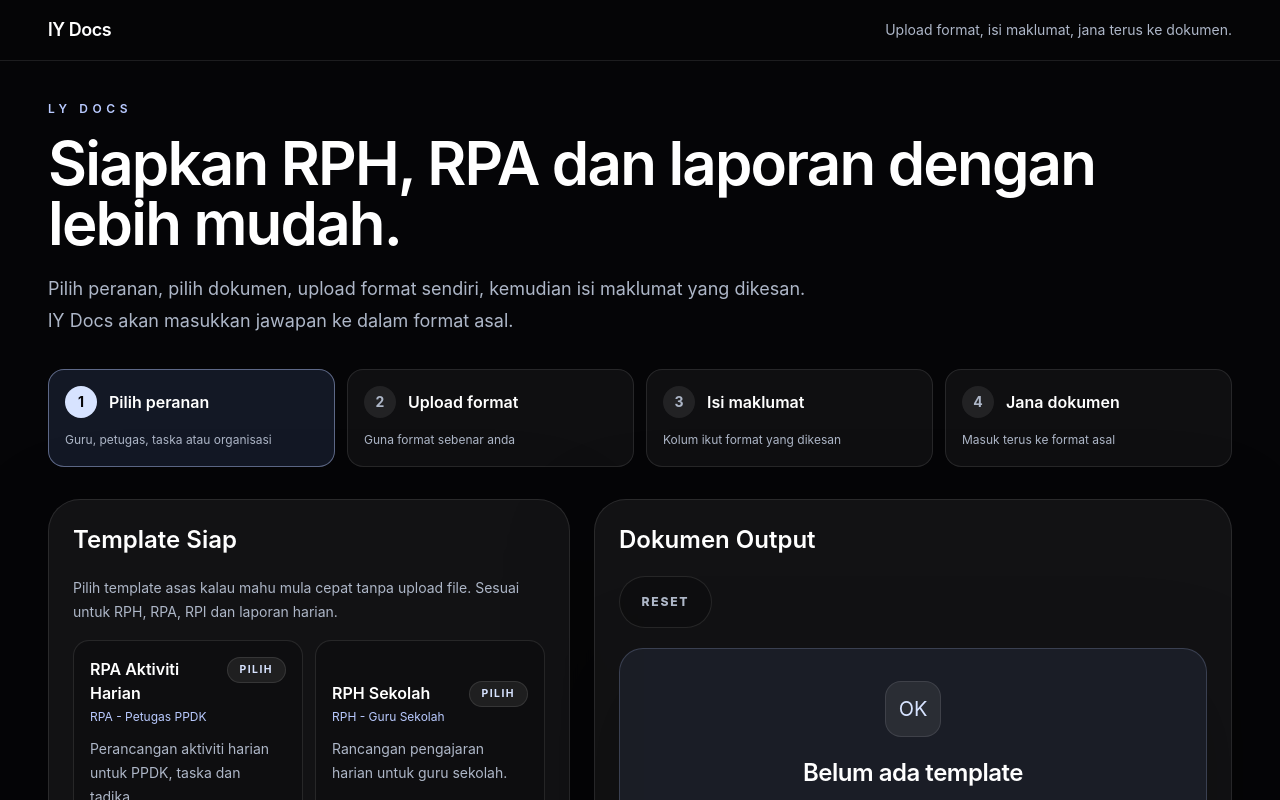
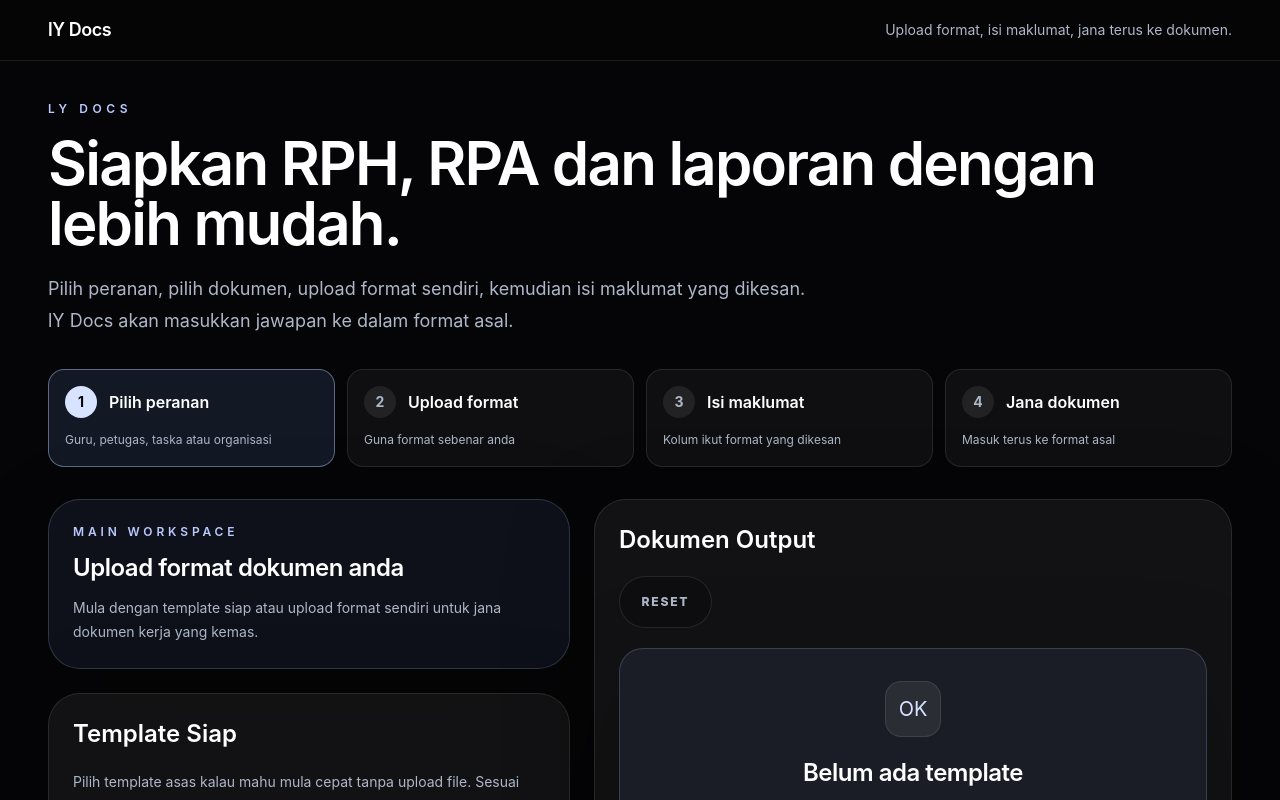
Before and after one commit to lengyagesya/lengyagesya-legacy, a Next.js app: page / in a window 1280 px wide. Shown: the top 800 px of the page. Built offline with nearby package versions, Linux system fonts and the light colour scheme.

Commit message:
Ensure root homepage renders workspace

```diff
--- a/src/app/page.tsx
+++ b/src/app/page.tsx
@@ -481,6 +481,19 @@ export default function Home() {
 
             <div className="grid gap-6 xl:grid-cols-[0.9fr_1.1fr]">
               <div className="space-y-6">
+                <section className="rounded-[2rem] border border-[#b9caff]/20 bg-[#7da1ff]/8 p-5 shadow-[0_24px_90px_rgba(0,0,0,0.2)] backdrop-blur-2xl sm:p-6">
+                  <p className="text-xs font-semibold uppercase tracking-[0.32em] text-[#b9caff]">
+                    Main workspace
+                  </p>
+                  <h2 className="mt-3 text-2xl font-semibold tracking-[-0.02em] text-white">
+                    Upload format dokumen anda
+                  </h2>
+                  <p className="mt-3 text-sm leading-6 text-[#aeb7c8]">
+                    Mula dengan template siap atau upload format sendiri untuk
+                    jana dokumen kerja yang kemas.
+                  </p>
+                </section>
+
                 <Panel title="Template Siap">
                   <p className="mb-4 text-sm leading-6 text-[#aeb7c8]">
                     Pilih template asas kalau mahu mula cepat tanpa upload file.
```
